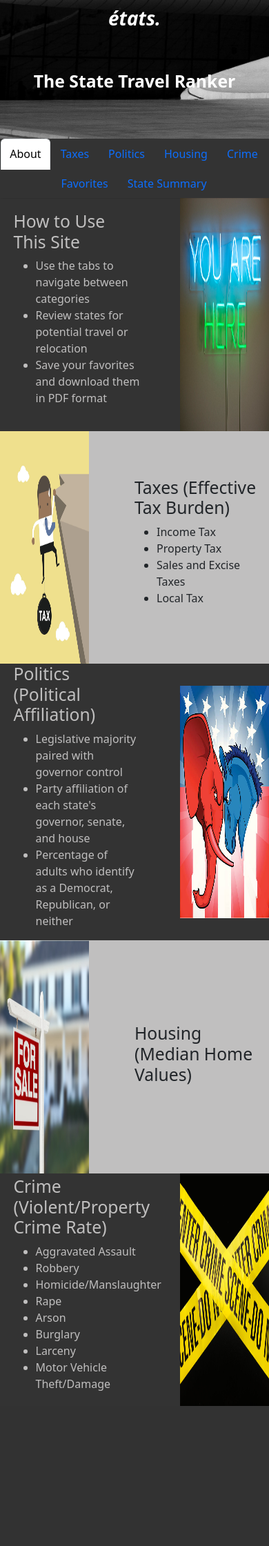
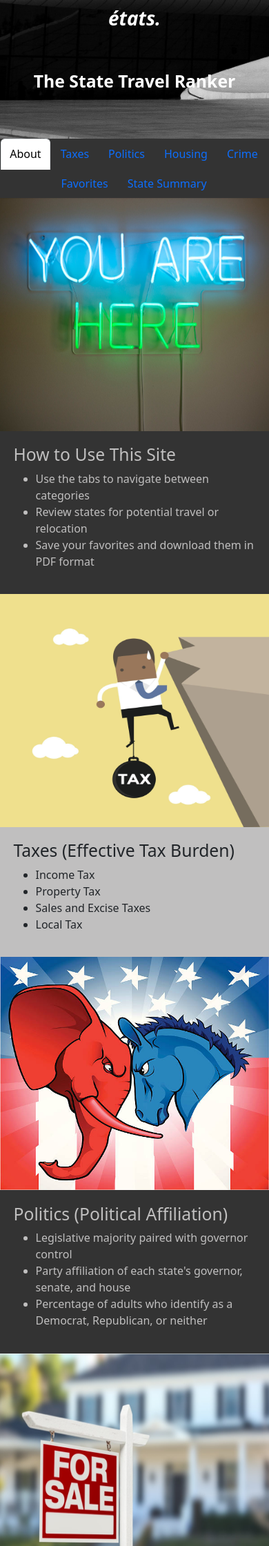
Before and after one commit to josh-on-github/etats, a Django app: page /etats/ in a window 390 px wide. Shown: the top 2241 px of the page at 69% size. Before the commit the page ends 2038 px from the top, so only its background shows below. Run offline with Django 4.2, Linux system fonts and the light colour scheme; data comes from the database, SQL or seed files in the repository; data that the repository does not hold is empty; some libraries are stand-ins or nearby versions.

Commit message:
updated image and list properties for display and size in CSS and HTML when viewport changes

```diff
--- a/capstone/etats/static/etats/styles.css
+++ b/capstone/etats/static/etats/styles.css
@@ -106,6 +106,10 @@ body {
     display: flex;
 }
 
+.politics-img-mobile, .crime-img-mobile, .howto-img-mobile {
+    display: none;
+}
+
 .taxes-list, .politics-list, .housing-list, .crime-list, .howto-list {
     width: 50%;
     text-align: left;
@@ -139,45 +143,6 @@ select, input[type="submit"] {
     border-radius: 4px;
 }
 
-/* button {
-    padding: 8px 16px;
-    background-color: #dddddd;
-    border: 1px solid black;
-    border-radius: 4px;
-    font-size: 16px;
-    cursor: pointer;
-    align-items: center;
-}
-
-button:hover {
-    background-color:  rgb(218, 215, 13);
-} */
-
-/* .alert-overlay {
-    background-color: rgba(192, 191, 191, 0.5);
-    width: 100%;
-    height: 100%;
-    position: fixed;
-    top: 0;
-    left: 0;
-    display: flex;
-    justify-content: center;
-    align-items: center;
-}
-
-.alert-box {
-    background-color: rgb(192, 191, 191);
-    width: 30%;
-    padding: 1em;
-    border-radius: 10px;
-    box-shadow: 0 2px 2px -2px rgba(0, 0, 0, 0.2);
-    display: flex;
-    flex-direction: column;
-    align-items: center;
-    justify-content: space-between;
-} */
-
-
 .alert-overlay {
     background-color: rgba(0,0,0,0.5);
     width: 100%;
@@ -202,3 +167,39 @@ button:hover {
   button {
     margin-top: 1em;
   }
+
+  @media screen and (max-width: 800px){
+    .taxes,
+    .politics,
+    .housing,
+    .crime,
+    .howto {
+        flex-direction: column;
+    }
+
+    .taxes-list, .politics-list, .housing-list, .crime-list, .howto-list {
+        width: 100%;
+        text-align: left;
+        padding: 5vw;
+    }
+
+    .politics-img-mobile, .crime-img-mobile, .howto-img-mobile {
+        background-size: contain;
+        background-repeat: no-repeat;
+        height: 40vh;
+        width: 100%;
+        display: flex;
+    }
+
+    .politics-img, .crime-img, .howto-img {
+        display: none;
+    }
+
+    .taxes-img, .housing-img {
+        width: 100%;
+    }
+
+    .politics, .crime, .howto {
+        padding-left: 0vw;
+    }
+  }
--- a/capstone/etats/templates/etats/index.html
+++ b/capstone/etats/templates/etats/index.html
@@ -51,6 +51,7 @@
   {% block instructions %}
   <div class="categories">
     <div class="howto">
+      <img class="howto-img-mobile" src="{% static 'etats/you_are_here.jpeg' %}" alt="You are here in neon lights">
       <div class="howto-list">
       <h2>How to Use This Site</h2>
         <ul>
@@ -74,6 +75,7 @@
       </div>
     </div>
     <div class="politics">
+      <img class="politics-img-mobile" src="{% static 'etats/politics.jpg' %}" alt="Elephant and donkey butt heads">
       <div class="politics-list">
         <h2>Politics (Political Affiliation)</h2>
         <ul>
@@ -91,6 +93,7 @@
       </div>
     </div>
     <div class="crime">
+      <img class="crime-img-mobile" src="{% static 'etats/crime.jpg' %}" alt="Crime scene tape">
       <div class="crime-list">
         <h2>Crime (Violent/Property Crime Rate)</h2>
         <ul>
```
